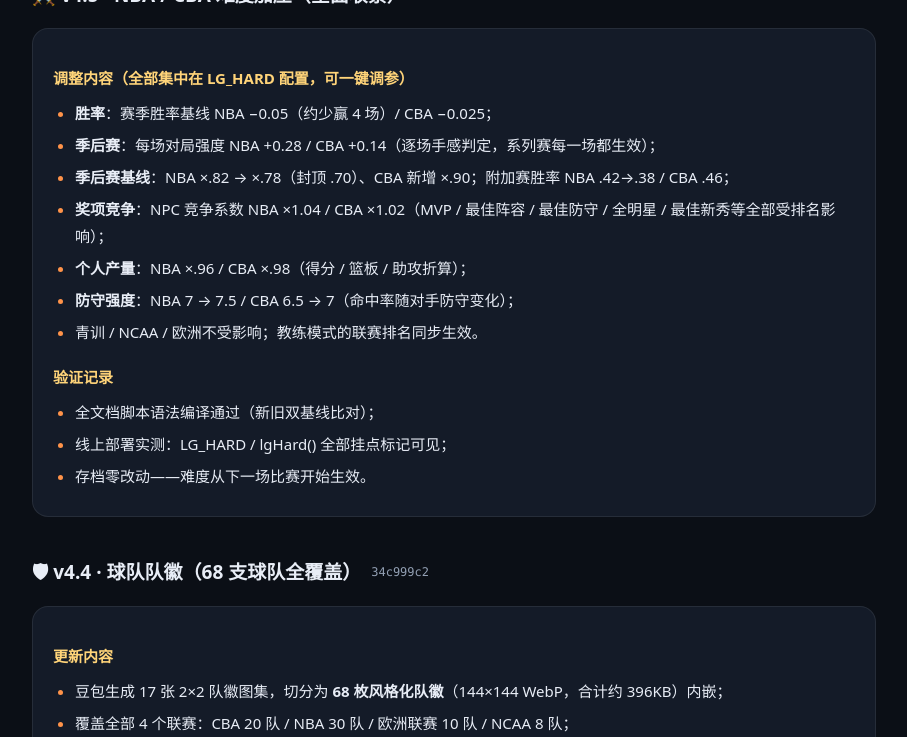
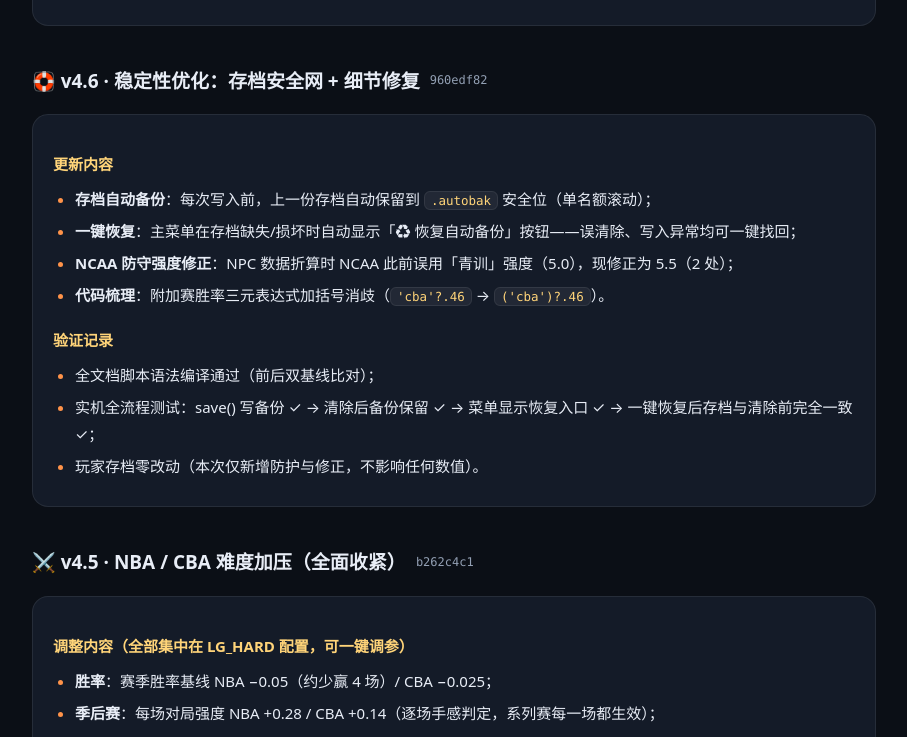
Before and after one commit to jjsjj20/hoop-life, a plain HTML site: page 更新日志.html in a window 1280 px wide. Shown: the part 1155-1892 px from the top of the page, without its empty margins (186-1093 px from the left). Drawn offline with Linux system fonts and the light colour scheme.

Commit message:
Update version log for v4.6 with new features
Updated version information and added new features for version 4.6, including auto backup and recovery for saved games.

```diff
--- a/更新日志.html
+++ b/更新日志.html
@@ -53,13 +53,14 @@
 <span class="ball">🏀</span>
 <h1>篮球人生 · 更新文档</h1>
 <div class="sub">线上游戏：<a href="https://jjsjj20.github.io/hoop-life/%E7%AF%AE%E7%90%83%E4%BA%BA%E7%94%9F.html">jjsjj20.github.io/hoop-life</a><br>按版本倒序汇总近期全部更新 · 所有提交均在 2026-10-01</div>
-<div class="badges"><span class="badge">当前版本 <b>v4.5</b></span><span class="badge">文件 <b>1,716,927</b> 字符</span><span class="badge">更新 <b>12</b> 个版本</span><span class="badge">单文件 · 零依赖</span></div>
-<nav class="toc"><a href="#v45">v4.5</a><a href="#v44">v4.4</a><a href="#v43">v4.3</a><a href="#v42">v4.2</a><a href="#v41">v4.1</a><a href="#v40">v4.0</a><a href="#v391">v3.9.1</a><a href="#v39">v3.9</a><a href="#v38">v3.8</a><a href="#v371">v3.7.1</a><a href="#v37">v3.7</a><a href="#v36">v3.6</a><a href="#appendix">附录</a></nav>
+<div class="badges"><span class="badge">当前版本 <b>v4.6</b></span><span class="badge">文件 <b>1,717,841</b> 字符</span><span class="badge">更新 <b>13</b> 个版本</span><span class="badge">单文件 · 零依赖</span></div>
+<nav class="toc"><a href="#v46">v4.6</a><a href="#v45">v4.5</a><a href="#v44">v4.4</a><a href="#v43">v4.3</a><a href="#v42">v4.2</a><a href="#v41">v4.1</a><a href="#v40">v4.0</a><a href="#v391">v3.9.1</a><a href="#v39">v3.9</a><a href="#v38">v3.8</a><a href="#v371">v3.7.1</a><a href="#v37">v3.7</a><a href="#v36">v3.6</a><a href="#appendix">附录</a></nav>
 </header>
 <hr>
 <h2>📋 版本总览</h2>
 <div class="card"><div class="tw"><table>
 <tr><th>版本</th><th>主题</th><th>提交</th><th>字符增量</th></tr>
+<tr><td><b>v4.6</b></td><td>稳定性优化：存档自动备份与一键恢复 · NCAA 修正 · 代码梳理</td><td><code>960edf82</code></td><td>+914</td></tr>
 <tr><td><b>v4.5</b></td><td>难度调整：NBA / CBA 全面加压（胜率 · 季后赛 · 奖项 · 个人产量）</td><td><code>b262c4c1</code></td><td>+833</td></tr>
 <tr><td><b>v4.4</b></td><td>球队队徽：68 支球队风格化队徽（豆包生成 · 图集切分）</td><td><code>34c999c2</code></td><td>+406,893</td></tr>
 <tr><td><b>v4.3</b></td><td>成就图标：48 个成就配 18 枚专属徽章（豆包生成 · 图集切分）</td><td><code>0505b722</code></td><td>+72,650</td></tr>
@@ -73,6 +74,22 @@
 <tr><td><b>v3.7</b></td><td>音效增强「更爽版」：立体声场 / 混响 / 滑音引擎</td><td><code>a9ab2f0</code></td><td>+3,640</td></tr>
 <tr><td><b>v3.6</b></td><td>音效升级：21 种音色 + 噪声/颤音/低通合成引擎</td><td><code>51b155f</code></td><td>+4,057</td></tr>
 </table></div></div>
+<h2 id="v46">🛟 v4.6 · 稳定性优化：存档安全网 + 细节修复 <span class="sha">960edf82</span></h2>
+<div class="card">
+<h3>更新内容</h3>
+<ul>
+<li><b>存档自动备份</b>：每次写入前，上一份存档自动保留到 <code>.autobak</code> 安全位（单名额滚动）；</li>
+<li><b>一键恢复</b>：主菜单在存档缺失/损坏时自动显示「♻ 恢复自动备份」按钮——误清除、写入异常均可一键找回；</li>
+<li><b>NCAA 防守强度修正</b>：NPC 数据折算时 NCAA 此前误用「青训」强度（5.0），现修正为 5.5（2 处）；</li>
+<li><b>代码梳理</b>：附加赛胜率三元表达式加括号消歧（<code>'cba'?.46</code> → <code>('cba')?.46</code>）。</li>
+</ul>
+<h3>验证记录</h3>
+<ul>
+<li>全文档脚本语法编译通过（前后双基线比对）；</li>
+<li>实机全流程测试：save() 写备份 ✓ → 清除后备份保留 ✓ → 菜单显示恢复入口 ✓ → 一键恢复后存档与清除前完全一致 ✓；</li>
+<li>玩家存档零改动（本次仅新增防护与修正，不影响任何数值）。</li>
+</ul>
+</div>
 <h2 id="v45">⚔️ v4.5 · NBA / CBA 难度加压（全面收紧） <span class="sha">b262c4c1</span></h2>
 <div class="card">
 <h3>调整内容（全部集中在 LG_HARD 配置，可一键调参）</h3>
```
